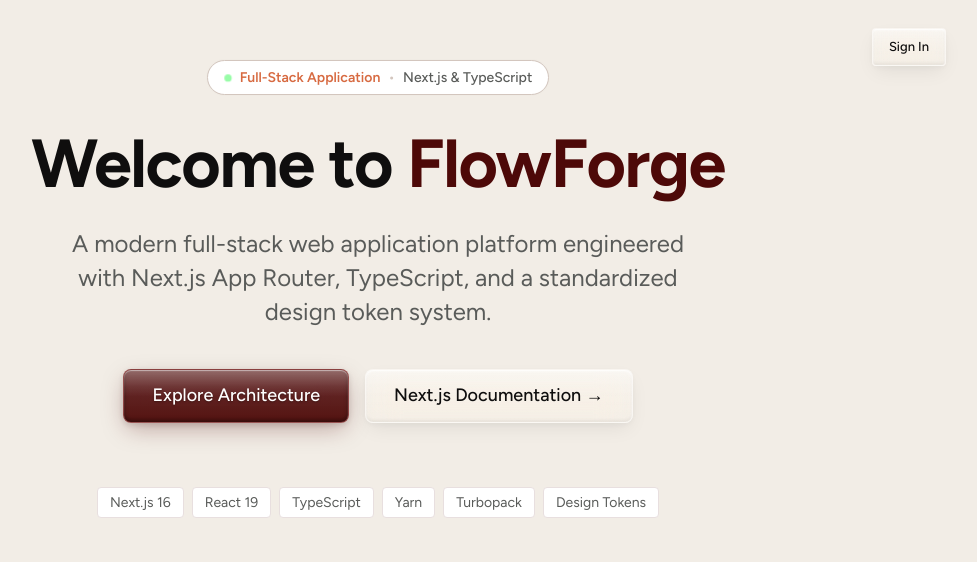
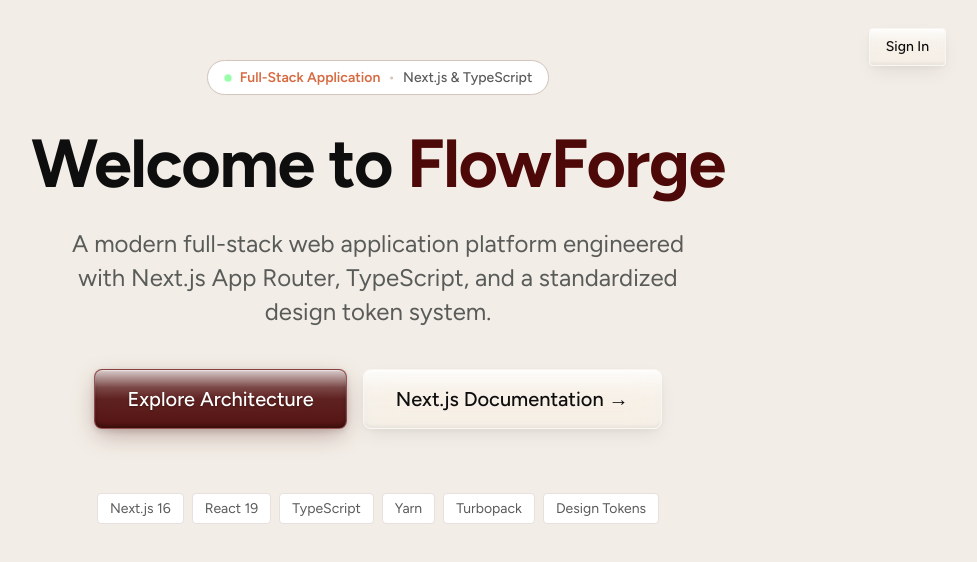
Before and after one commit to Harekrushnvaghasiya/FlowForge, a Next.js app: page / in a window 1280 px wide. Shown: the top 562 px of the page, without its empty margins (262-1239 px from the left). Built offline with nearby package versions, Linux system fonts and the light colour scheme.

Commit message:
fix: resolved issues

```diff
--- a/src/app/globals.css
+++ b/src/app/globals.css
@@ -126,23 +126,20 @@
   --glass-specular-pure: rgba(255, 255, 255, 0.95);
   --glass-specular-solid: #ffffff;
 
-  --glass-border-light: rgba(255, 255, 255, 0.35);
   --glass-border-medium: rgba(255, 255, 255, 0.4);
-  --glass-border-strong: rgba(255, 255, 255, 0.6);
 
   --glass-shadow-ambient-3: rgba(0, 0, 0, 0.03);
   --glass-shadow-ambient-4: rgba(0, 0, 0, 0.04);
   --glass-shadow-ambient-5: rgba(0, 0, 0, 0.05);
   --glass-shadow-ambient-6: rgba(0, 0, 0, 0.06);
   --glass-shadow-ambient-8: rgba(0, 0, 0, 0.08);
-  --glass-shadow-ambient-10: rgba(0, 0, 0, 0.1);
   --glass-shadow-ambient-12: rgba(0, 0, 0, 0.12);
   --glass-shadow-ambient-16: rgba(0, 0, 0, 0.16);
   --glass-shadow-ambient-35: rgba(0, 0, 0, 0.35);
   --glass-shadow-ambient-40: rgba(0, 0, 0, 0.4);
 
-  --glass-overlay-start: rgba(255, 255, 255, 0.28);
-  --glass-overlay-mid: rgba(255, 255, 255, 0.08);
+  --glass-overlay-start: rgba(255, 255, 255, 0.75);
+  --glass-overlay-mid: rgba(255, 255, 255, 0.15);
   --glass-overlay-end: rgba(255, 255, 255, 0);
 
   /* Spacing Variables */
--- a/src/components/Button/styles.tsx
+++ b/src/components/Button/styles.tsx
@@ -376,15 +376,15 @@
       return css`
         height: 38px;
         padding: 0 var(--spacing-16);
-        font-size: var(--spacing-13, 13px);
+        font-size: var(--font-size-body-xxs, 14px);
         border-radius: var(--radius-4);
       `;
 
     case BUTTON_SIZES.LG:
       return css`
-        height: 54px;
-        padding: var(--spacing-14) var(--spacing-28);
-        font-size: var(--font-size-body-sm, 18px);
+        height: var(--spacing-60, 60px);
+        padding: 0 var(--spacing-32);
+        font-size: var(--font-size-body-md, 20px);
         border-radius: var(--radius-8);
       `;
 
```
